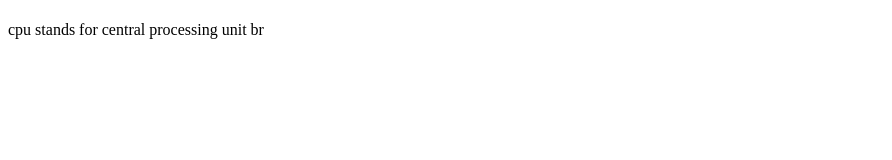
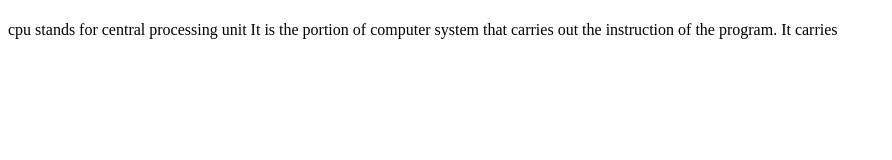
Before and after one commit to iamneo-production/edeabbacadbabaadaeccdfffebaeceaec, a website: page public/index.html in a window 1280 px wide. Shown: the whole page, without its empty margins (0-892 px from the left). Drawn offline with Linux system fonts and the light colour scheme.

Commit message:
Backup Commit

```diff
--- a/public/index.html
+++ b/public/index.html
@@ -11,6 +11,8 @@
    <h1></h1>
     <h2></h2>
     cpu stands for central processing unit
-    br
+    It is the portion of computer system that carries
+    out the instruction of the program.
+    It carries
 </body>
 </html>
```
